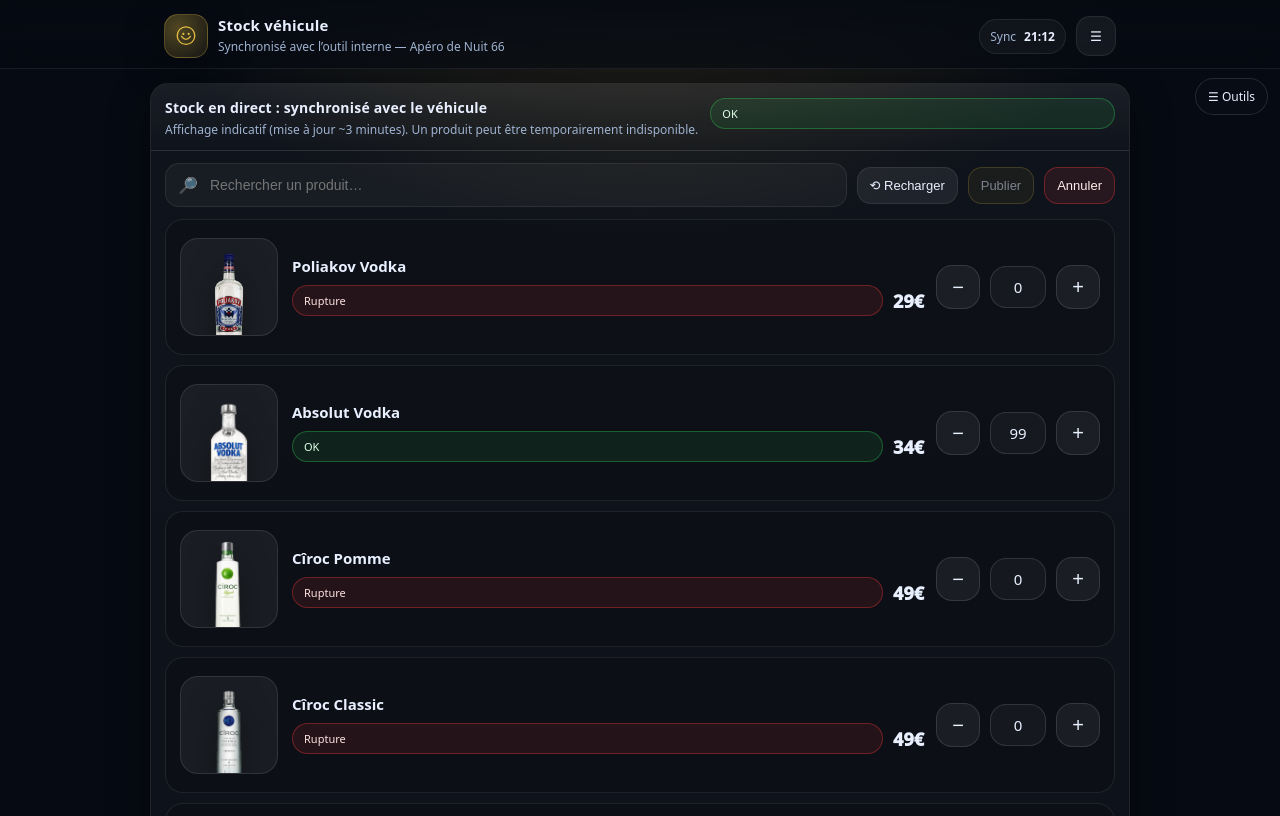
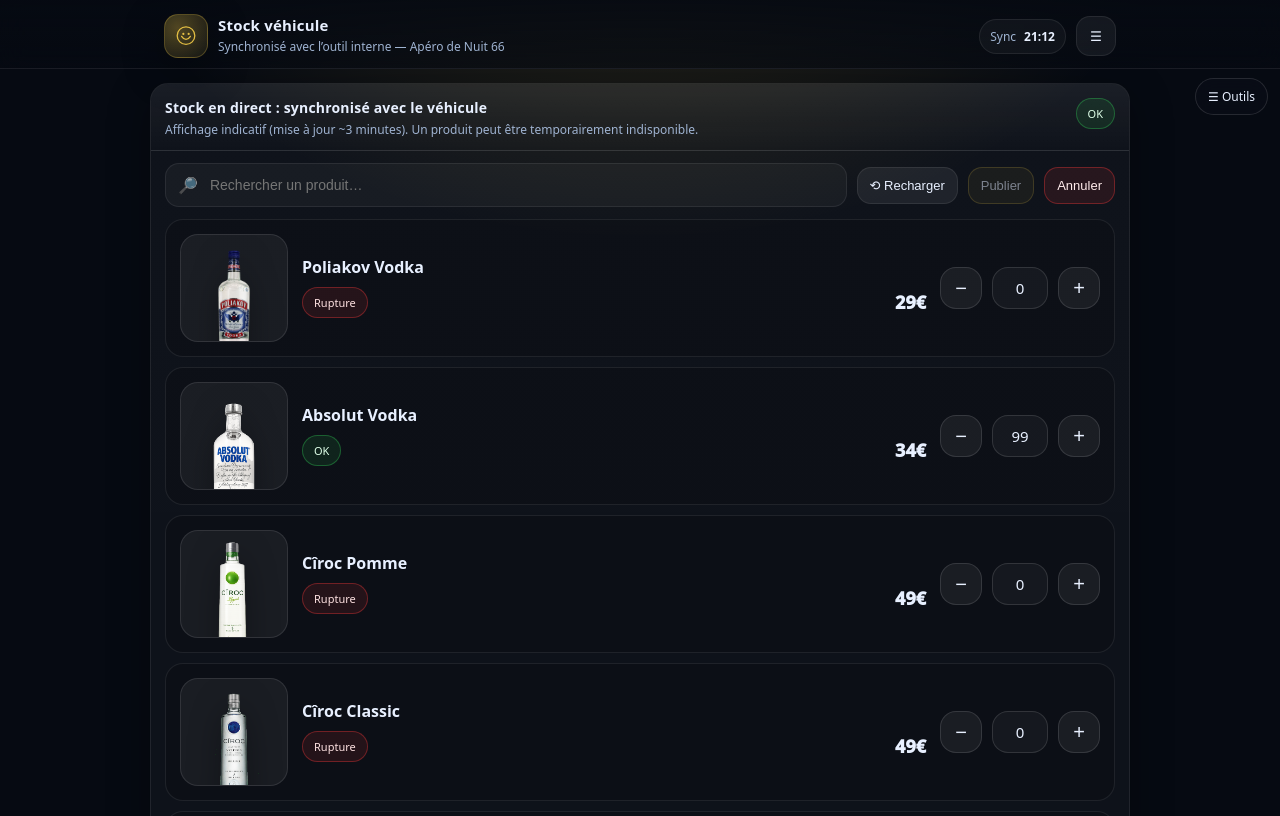
Before and after one commit to bullyto/outil, a plain HTML site: page apps/stock/index.html in a window 1280 px wide. Shown: the top 816 px of the page. Drawn offline with Linux system fonts and the light colour scheme.

Commit message:
Update index.html

```diff
--- a/apps/stock/index.html
+++ b/apps/stock/index.html
@@ -21,8 +21,6 @@
       --danger:#ff3b3b;      /* 0 */
       --warn:#ffb020;        /* 1-2 */
       --ok:#31d158;          /* >=3 */
-
-      --name:#e8f0ff;        /* ✅ nom produit blanc */
 
       --shadow:0 12px 40px rgba(0,0,0,.35);
       --r:18px;
@@ -168,20 +166,21 @@
 
     .list{ display:grid; grid-template-columns: 1fr; gap:10px; }
 
-    /* ✅ layout clean + no overlap */
+    /* ✅ ITEM: tout visible, aucun chevauchement */
     .item{
       display:grid;
-      grid-template-columns: 98px 1fr;
+      grid-template-columns: 108px 1fr auto; /* image | infos | contrôles */
       gap:14px;
       align-items:center;
       padding:14px;
       border-radius:18px;
       border:1px solid rgba(255,255,255,.08);
       background: rgba(0,0,0,.12);
-      min-height: 136px;
+      overflow:hidden;
     }
+
     .thumb{
-      width:98px; height:98px;
+      width:108px; height:108px;
       border-radius:18px;
       background: rgba(255,255,255,.06);
       border:1px solid rgba(255,255,255,.10);
@@ -198,46 +197,32 @@
       filter: drop-shadow(0 10px 16px rgba(0,0,0,.35));
     }
 
-    .content{
+    .meta{
       min-width:0;
-      display:grid;
-      grid-template-columns: 1fr auto;
-      grid-template-rows: auto auto;
-      column-gap:12px;
-      row-gap:10px;
-      align-items:center;
+      display:flex;
+      flex-direction:column;
+      gap:10px;
     }
 
-    /* ✅ name smaller + white + one line */
+    /* ✅ Nom: TOUJOURS visible (une ligne, blanc, taille raisonnable) */
     .name{
       margin:0;
-      font-size:15px;
-      font-weight:800;
+      font-size:16px;
+      font-weight:900;
       line-height:1.15;
-      color: var(--name);
+      color: var(--text);
       white-space:nowrap;
       overflow:hidden;
       text-overflow:ellipsis;
-      grid-column: 1;
-      grid-row: 1;
     }
 
-    .subRow{
-      grid-column: 1;
-      grid-row: 2;
+    /* ✅ Ligne statut + prix (toujours visible) */
+    .infoRow{
       display:flex;
       align-items:center;
+      justify-content:space-between;
       gap:10px;
       min-width:0;
-    }
-
-    .price{
-      margin:0;
-      font-size:18px;
-      font-weight:950; /* ✅ tarif en gras */
-      line-height:1;
-      white-space:nowrap;
-      flex:0 0 auto;
     }
 
     .badge{
@@ -252,29 +237,35 @@
       align-items:center;
       gap:6px;
       width: fit-content;
-      max-width: 100%;
+      max-width: 68%;
       white-space:nowrap;
       overflow:hidden;
       text-overflow:ellipsis;
-      flex:1 1 auto;
-      min-width: 0;
     }
     .badge.ok{ border-color: rgba(49,209,88,.35); background: rgba(49,209,88,.10); color:#dfffe8; }
     .badge.warn{ border-color: rgba(255,176,32,.45); background: rgba(255,176,32,.12); color:#fff1d3; }
     .badge.danger{ border-color: rgba(255,59,59,.35); background: rgba(255,59,59,.10); color:#ffe3e3; }
 
-    /* ✅ smaller buttons + always separated (no overlap) */
+    .price{
+      margin:0;
+      font-size:18px;
+      font-weight:950; /* ✅ gras */
+      line-height:1;
+      white-space:nowrap;
+      flex:0 0 auto;
+    }
+
+    /* ✅ Contrôles à droite: taille normale, jamais au-dessus du prix/statut */
     .qtyBox{
-      grid-column: 2;
-      grid-row: 1 / span 2;
       display:flex;
       align-items:center;
       gap:10px;
-      justify-self:end;
+      justify-content:flex-end;
+      flex:0 0 auto;
     }
     .qtyBtn{
-      width:44px;
-      height:44px;
+      width:42px;
+      height:42px;
       border-radius:16px;
       border:1px solid rgba(255,255,255,.12);
       background: rgba(255,255,255,.06);
@@ -408,12 +399,17 @@
     .tabTop:active{ transform: translateY(1px); }
 
     @media (max-width:420px){
-      .item{ grid-template-columns: 98px 1fr; min-height: 140px; }
+      .item{
+        grid-template-columns: 98px 1fr auto;
+        gap:12px;
+        padding:12px;
+      }
       .thumb{ width:98px; height:98px; }
       .name{ font-size:15px; }
       .price{ font-size:18px; }
-      .qtyBtn{ width:44px; height:44px; }
-      .qtyVal{ min-width:56px; }
+      .qtyBtn{ width:40px; height:40px; }
+      .qtyVal{ min-width:52px; }
+      .badge{ max-width:62%; }
     }
   </style>
 </head>
@@ -740,19 +736,18 @@
             <img src="${esc(imgSrc)}" alt="${esc(p.name)}" loading="lazy" onerror="this.style.display='none';" />
           </div>
 
-          <div class="content">
+          <div class="meta">
             <p class="name">${esc(p.name)}</p>
-
-            <div class="subRow">
+            <div class="infoRow">
               <span class="badge ${t.cls}">${t.txt}${isDirty ? " • modifié" : ""}</span>
               <p class="price">${price ? esc(price) + "€" : "—"}</p>
             </div>
+          </div>
 
-            <div class="qtyBox">
-              <button class="qtyBtn minus" type="button" aria-label="Retirer 1">−</button>
-              <div class="qtyVal" aria-label="Quantité">${esc(qty)}</div>
-              <button class="qtyBtn plus" type="button" aria-label="Ajouter 1">+</button>
-            </div>
+          <div class="qtyBox">
+            <button class="qtyBtn minus" type="button" aria-label="Retirer 1">−</button>
+            <div class="qtyVal" aria-label="Quantité">${esc(qty)}</div>
+            <button class="qtyBtn plus" type="button" aria-label="Ajouter 1">+</button>
           </div>
         </div>
       `;
```
